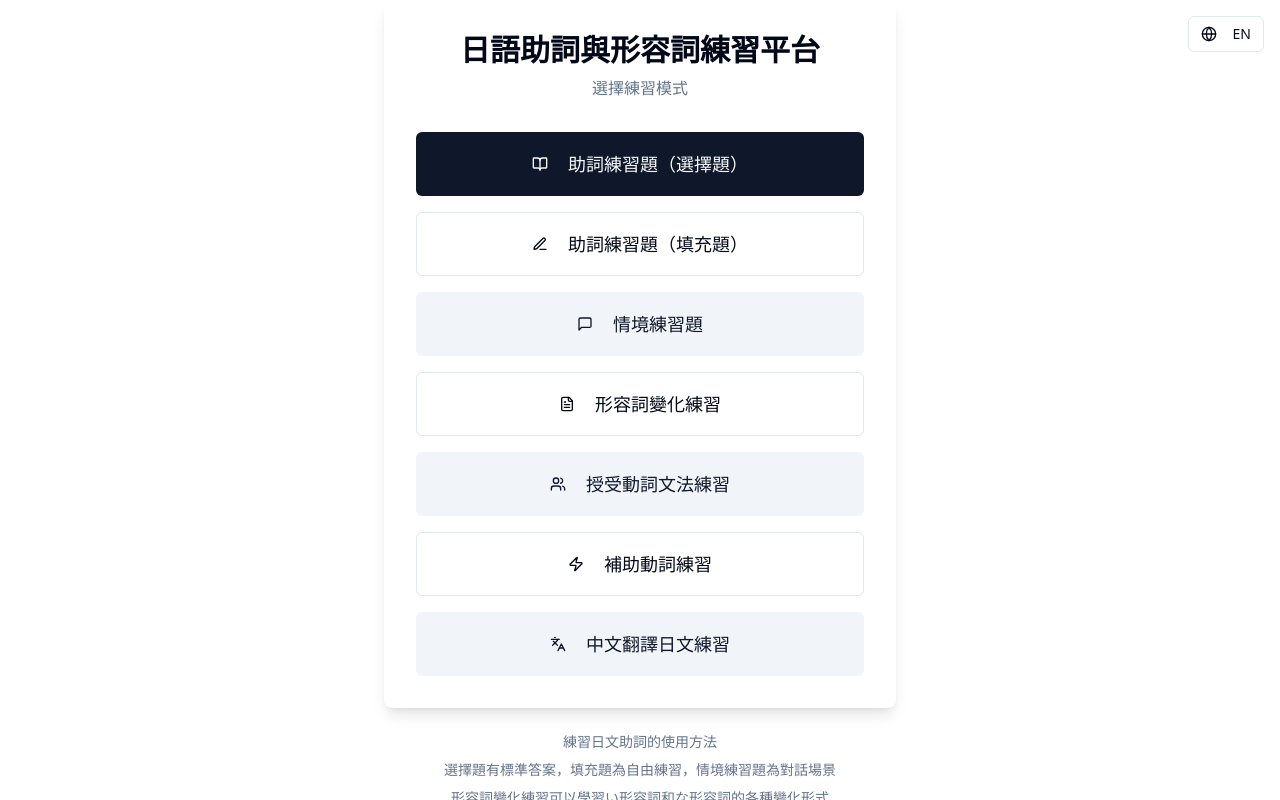
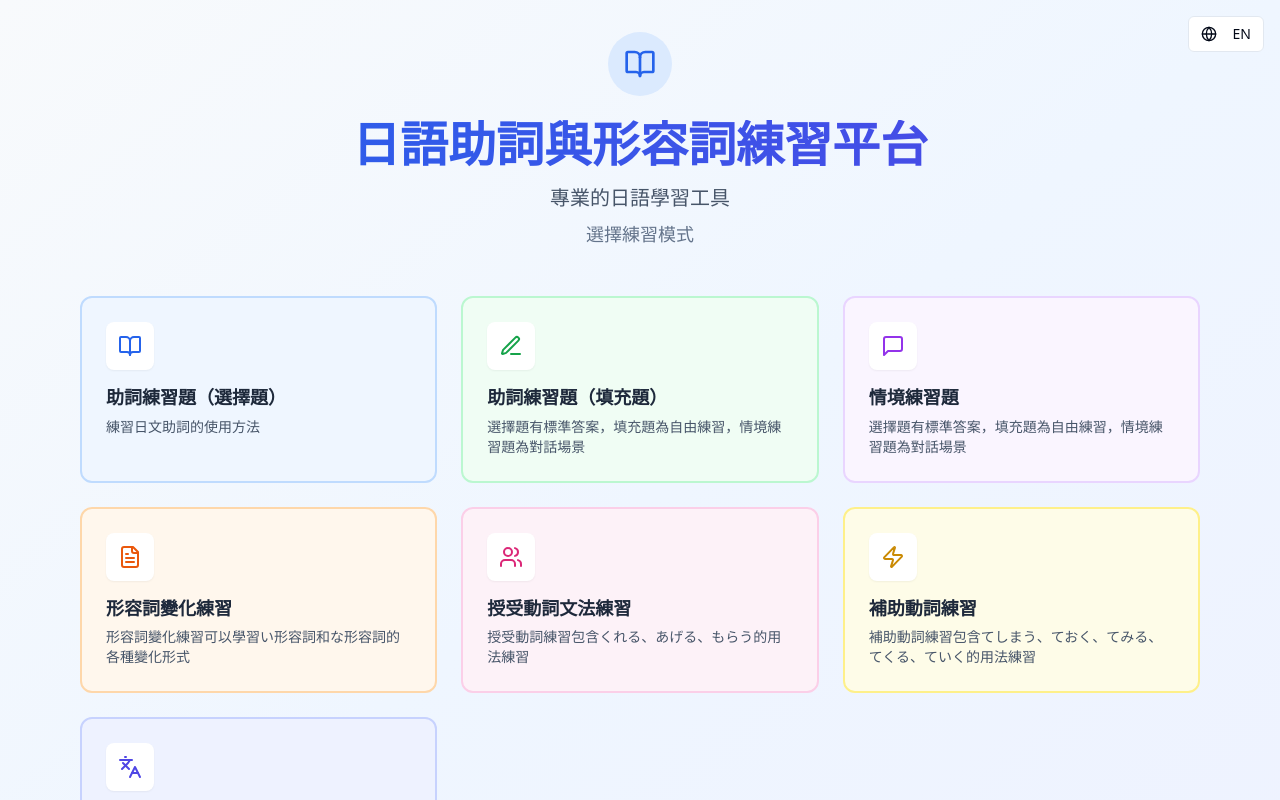
Before and after one commit to just84724/nihongo-quiz-generator, a React (Vite) app: page / in a window 1280 px wide. Shown: the top 800 px of the page. Built offline with nearby package versions, Linux system fonts and the light colour scheme.

Commit message:
Refactor: Improve UI for better user experience
Enhance the user interface for improved usability and a more intuitive experience.

```diff
--- a/src/pages/Index.tsx
+++ b/src/pages/Index.tsx
@@ -2,7 +2,7 @@
 import React from "react";
 import { Button } from "@/components/ui/button";
 import { useNavigate } from "react-router-dom";
-import { BookOpen, Edit3, MessageSquare, FileText, Users, Zap, Languages } from "lucide-react";
+import { BookOpen, Edit3, MessageSquare, FileText, Users, Zap, Languages, ArrowRight } from "lucide-react";
 import { useLanguage } from "@/contexts/LanguageContext";
 import LanguageSwitcher from "@/components/LanguageSwitcher";
 
@@ -10,102 +10,133 @@ const Index: React.FC = () => {
   const navigate = useNavigate();
   const { t } = useLanguage();
 
-  const handleChoiceQuiz = () => navigate("/choice-quiz");
-  const handleBlankQuiz = () => navigate("/blank-quiz");
-  const handleScenarioQuiz = () => navigate("/scenario-quiz");
-  const handleAdjectiveQuiz = () => navigate("/adjective-quiz");
-  const handleGivingReceivingQuiz = () => navigate("/giving-receiving-quiz");
-  const handleAuxiliaryVerbQuiz = () => navigate("/auxiliary-verb-quiz");
-  const handleTranslationQuiz = () => navigate("/translation-quiz");
+  const practiceItems = [
+    {
+      title: t('particleChoice'),
+      description: t('practiceDescription'),
+      icon: BookOpen,
+      onClick: () => navigate("/choice-quiz"),
+      variant: "default" as const,
+      color: "bg-blue-50 dark:bg-blue-950/20 border-blue-200 dark:border-blue-800",
+      iconColor: "text-blue-600 dark:text-blue-400"
+    },
+    {
+      title: t('particleFillBlank'),
+      description: t('modeExplanation'),
+      icon: Edit3,
+      onClick: () => navigate("/blank-quiz"),
+      variant: "outline" as const,
+      color: "bg-green-50 dark:bg-green-950/20 border-green-200 dark:border-green-800",
+      iconColor: "text-green-600 dark:text-green-400"
+    },
+    {
+      title: t('scenarioPractice'),
+      description: t('modeExplanation'),
+      icon: MessageSquare,
+      onClick: () => navigate("/scenario-quiz"),
+      variant: "secondary" as const,
+      color: "bg-purple-50 dark:bg-purple-950/20 border-purple-200 dark:border-purple-800",
+      iconColor: "text-purple-600 dark:text-purple-400"
+    },
+    {
+      title: t('adjectivePractice'),
+      description: t('adjectiveExplanation'),
+      icon: FileText,
+      onClick: () => navigate("/adjective-quiz"),
+      variant: "outline" as const,
+      color: "bg-orange-50 dark:bg-orange-950/20 border-orange-200 dark:border-orange-800",
+      iconColor: "text-orange-600 dark:text-orange-400"
+    },
+    {
+      title: t('givingReceivingPractice'),
+      description: t('givingReceivingExplanation'),
+      icon: Users,
+      onClick: () => navigate("/giving-receiving-quiz"),
+      variant: "secondary" as const,
+      color: "bg-pink-50 dark:bg-pink-950/20 border-pink-200 dark:border-pink-800",
+      iconColor: "text-pink-600 dark:text-pink-400"
+    },
+    {
+      title: t('auxiliaryVerbPractice'),
+      description: t('auxiliaryVerbExplanation'),
+      icon: Zap,
+      onClick: () => navigate("/auxiliary-verb-quiz"),
+      variant: "outline" as const,
+      color: "bg-yellow-50 dark:bg-yellow-950/20 border-yellow-200 dark:border-yellow-800",
+      iconColor: "text-yellow-600 dark:text-yellow-400"
+    },
+    {
+      title: t('translationPractice'),
+      description: t('translationExplanation'),
+      icon: Languages,
+      onClick: () => navigate("/translation-quiz"),
+      variant: "secondary" as const,
+      color: "bg-indigo-50 dark:bg-indigo-950/20 border-indigo-200 dark:border-indigo-800",
+      iconColor: "text-indigo-600 dark:text-indigo-400"
+    }
+  ];
 
   return (
-    <div className="min-h-screen flex flex-col items-center justify-center bg-background px-4">
+    <div className="min-h-screen bg-gradient-to-br from-slate-50 via-blue-50 to-indigo-50 dark:from-slate-900 dark:via-slate-800 dark:to-slate-900">
       <LanguageSwitcher />
 
-      <div className="max-w-lg w-full bg-white dark:bg-card text-foreground shadow-lg rounded-lg p-8">
-        <h1 className="text-3xl font-bold mb-2 text-center">{t('siteTitle')}</h1>
-        <p className="text-muted-foreground text-center mb-8">{t('chooseMode')}</p>
+      <div className="container mx-auto px-4 py-8 max-w-6xl">
+        {/* Header Section */}
+        <div className="text-center mb-12">
+          <div className="inline-flex items-center justify-center w-16 h-16 bg-blue-100 dark:bg-blue-900/30 rounded-full mb-6">
+            <BookOpen className="w-8 h-8 text-blue-600 dark:text-blue-400" />
+          </div>
+          <h1 className="text-4xl md:text-5xl font-bold bg-gradient-to-r from-blue-600 to-indigo-600 dark:from-blue-400 dark:to-indigo-400 bg-clip-text text-transparent mb-4">
+            {t('siteTitle')}
+          </h1>
+          <p className="text-xl text-slate-600 dark:text-slate-300 max-w-2xl mx-auto mb-2">
+            {t('siteDescription')}
+          </p>
+          <p className="text-lg text-slate-500 dark:text-slate-400">
+            {t('chooseMode')}
+          </p>
+        </div>
 
-        <div className="space-y-4">
-          <Button
-            onClick={handleChoiceQuiz}
-            variant="default"
-            size="lg"
-            className="w-full h-16 text-lg"
-          >
-            <BookOpen className="mr-3 h-6 w-6" />
-            {t('particleChoice')}
-          </Button>
+        {/* Practice Cards Grid */}
+        <div className="grid grid-cols-1 md:grid-cols-2 lg:grid-cols-3 gap-6 mb-8">
+          {practiceItems.map((item, index) => (
+            <div
+              key={index}
+              className={`group relative overflow-hidden rounded-xl border-2 ${item.color} hover:shadow-lg transition-all duration-300 hover:scale-105 cursor-pointer`}
+              onClick={item.onClick}
+            >
+              <div className="p-6">
+                <div className="flex items-start justify-between mb-4">
+                  <div className={`p-3 rounded-lg bg-white dark:bg-slate-800 shadow-sm ${item.iconColor}`}>
+                    <item.icon className="w-6 h-6" />
+                  </div>
+                  <ArrowRight className="w-5 h-5 text-slate-400 group-hover:text-slate-600 dark:group-hover:text-slate-300 transition-colors opacity-0 group-hover:opacity-100 transform translate-x-2 group-hover:translate-x-0 transition-all duration-300" />
+                </div>
 
-          <Button
-            onClick={handleBlankQuiz}
-            variant="outline"
-            size="lg"
-            className="w-full h-16 text-lg"
-          >
-            <Edit3 className="mr-3 h-6 w-6" />
-            {t('particleFillBlank')}
-          </Button>
+                <h3 className="font-semibold text-slate-800 dark:text-slate-200 mb-2 text-lg leading-tight">
+                  {item.title}
+                </h3>
 
-          <Button
-            onClick={handleScenarioQuiz}
-            variant="secondary"
-            size="lg"
-            className="w-full h-16 text-lg"
-          >
-            <MessageSquare className="mr-3 h-6 w-6" />
-            {t('scenarioPractice')}
-          </Button>
+                <p className="text-sm text-slate-600 dark:text-slate-400 line-clamp-2">
+                  {item.description}
+                </p>
+              </div>
 
-          <Button
-            onClick={handleAdjectiveQuiz}
-            variant="outline"
-            size="lg"
-            className="w-full h-16 text-lg"
-          >
-            <FileText className="mr-3 h-6 w-6" />
-            {t('adjectivePractice')}
-          </Button>
+              {/* Hover effect overlay */}
+              <div className="absolute inset-0 bg-gradient-to-r from-transparent to-white/10 dark:to-white/5 opacity-0 group-hover:opacity-100 transition-opacity duration-300" />
+            </div>
+          ))}
+        </div>
 
-          <Button
-            onClick={handleGivingReceivingQuiz}
-            variant="secondary"
-            size="lg"
-            className="w-full h-16 text-lg"
-          >
-            <Users className="mr-3 h-6 w-6" />
-            {t('givingReceivingPractice')}
-          </Button>
-
-          <Button
-            onClick={handleAuxiliaryVerbQuiz}
-            variant="outline"
-            size="lg"
-            className="w-full h-16 text-lg"
-          >
-            <Zap className="mr-3 h-6 w-6" />
-            {t('auxiliaryVerbPractice')}
-          </Button>
-
-          <Button
-            onClick={handleTranslationQuiz}
-            variant="secondary"
-            size="lg"
-            className="w-full h-16 text-lg"
-          >
-            <Languages className="mr-3 h-6 w-6" />
-            {t('translationPractice')}
-          </Button>
+        {/* Bottom Info Section */}
+        <div className="text-center">
+          <div className="inline-flex items-center px-4 py-2 bg-white/80 dark:bg-slate-800/80 backdrop-blur-sm rounded-full border border-slate-200 dark:border-slate-700 shadow-sm">
+            <div className="w-2 h-2 bg-green-500 rounded-full mr-2 animate-pulse"></div>
+            <span className="text-sm text-slate-600 dark:text-slate-400">
+              準備開始您的日語學習之旅
+            </span>
+          </div>
         </div>
-      </div>
-
-      <div className="mt-6 text-sm text-muted-foreground text-center max-w-lg">
-        <p>{t('practiceDescription')}</p>
-        <p className="mt-2">{t('modeExplanation')}</p>
-        <p className="mt-2">{t('adjectiveExplanation')}</p>
-        <p className="mt-2">{t('givingReceivingExplanation')}</p>
-        <p className="mt-2">{t('auxiliaryVerbExplanation')}</p>
-        <p className="mt-2">{t('translationExplanation')}</p>
       </div>
     </div>
   );
```
